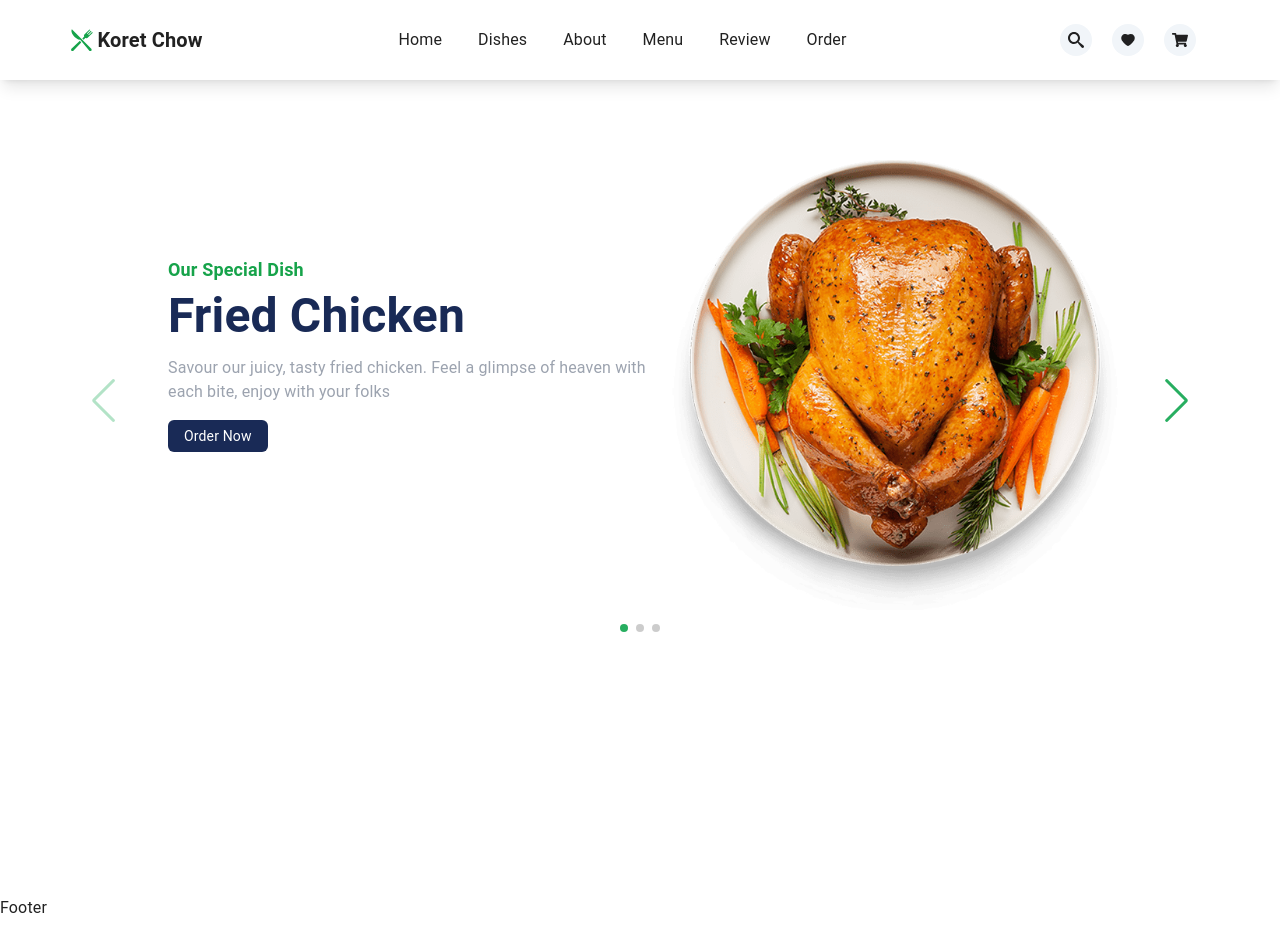
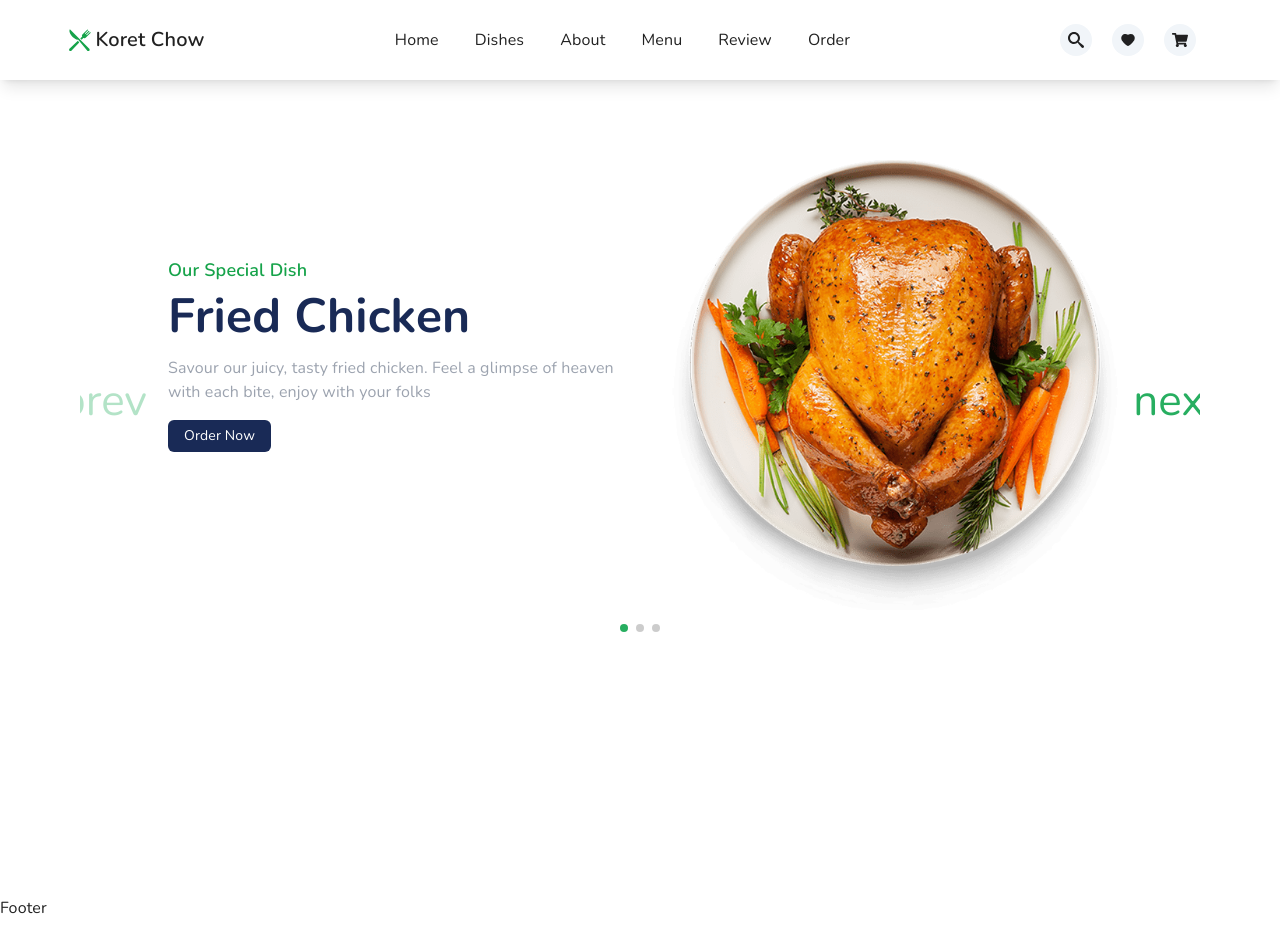
Before and after one commit to gidi-babz/koret-chow, a Next.js app: page / in a window 1280 px wide. Built offline with nearby package versions, Linux system fonts and the light colour scheme.

Commit message:
fixed font

```diff
--- a/styles/globals.css
+++ b/styles/globals.css
@@ -6,7 +6,7 @@
 
 @layer base {
 	html {
-		font-family: Nunito;
+		font-family: 'Nunito';
 	}
 }
 
@@ -17,6 +17,11 @@
 	--box-shadow: 0 0.5rem 1.5rem rgba(0, 0, 0, 0.1);
 }
 
+*,
+:after,
+:before {
+	font-family: 'Nunito' !important;
+}
 ::-webkit-scrollbar {
 	width: 10px;
 }
```
